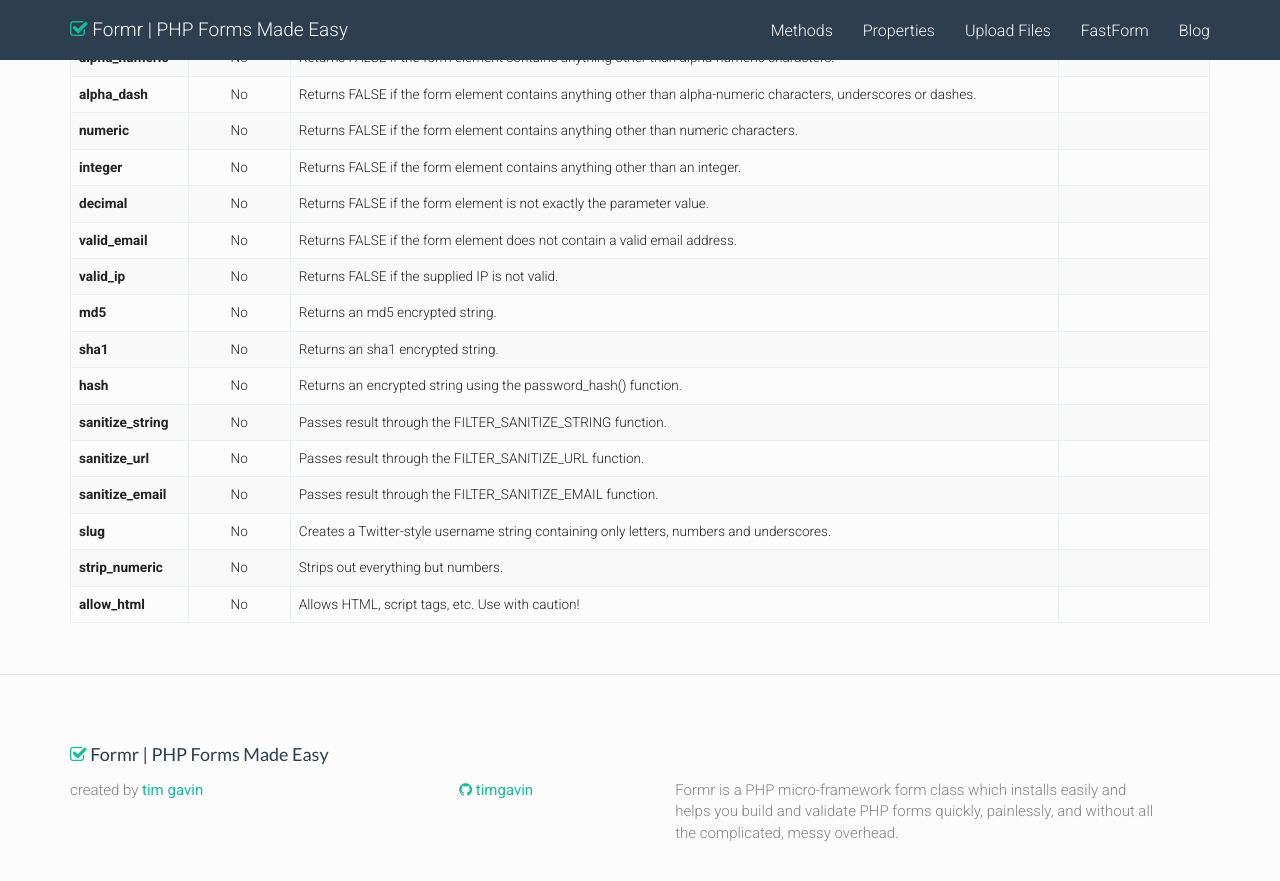
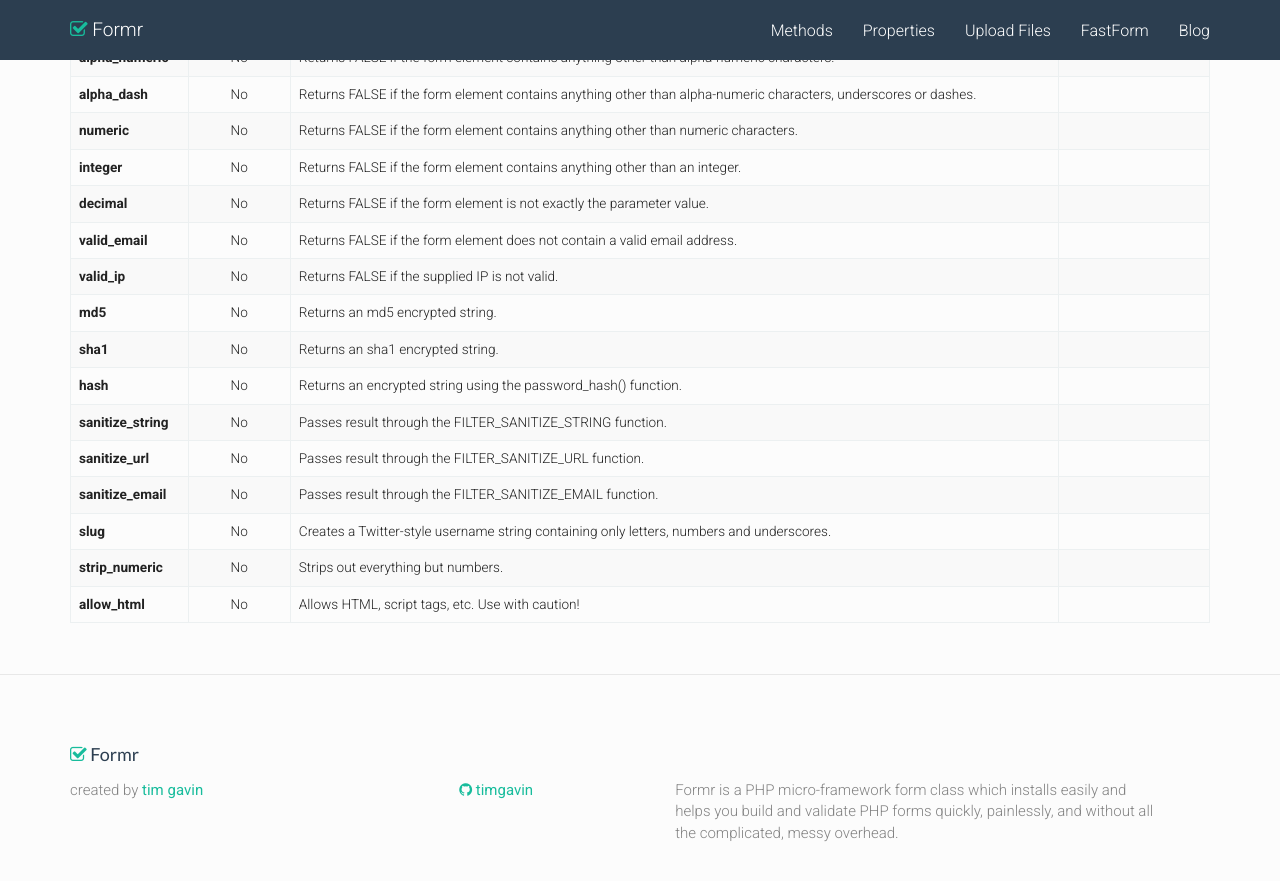
Before and after one commit to formr/formr.github.io, a Jekyll site: the page built from index.md, in a window 1280 px wide and 900 px high, scrolled down 8803 px. Shown: the top 881 px of the window. Built offline with Jekyll 4.4.1, drawn with Linux system fonts in a browser that asks for light colours; nearby versions of some CDN libraries.

Commit message:
updated config

```diff
--- a/_config.yml
+++ b/_config.yml
@@ -1,5 +1,5 @@
 # Site settings
-title: Formr | PHP Forms Made Easy
+title: Formr
 email: tim@timgavin.name
 description: > # this means to ignore newlines until "baseurl:"
   Formr is a PHP micro-framework form class which installs easily and helps you build and validate PHP forms quickly, painlessly, and without all the complicated, messy overhead.
```
